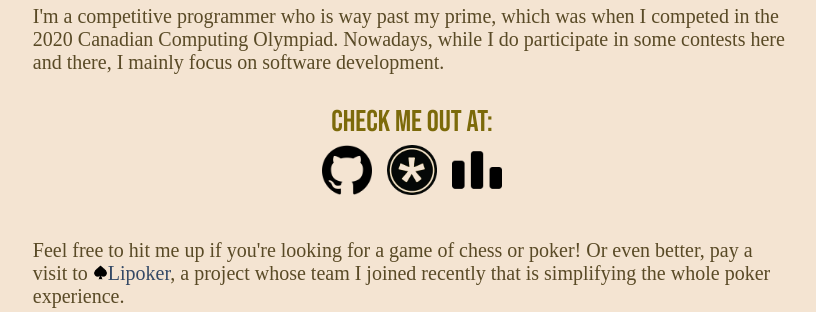
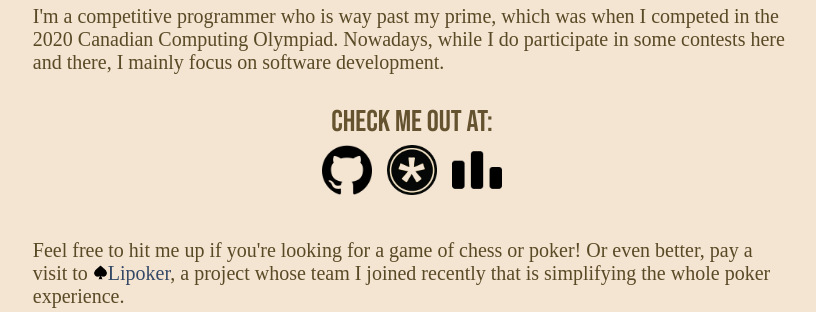
Before and after one commit to Zandew/Zandew.github.io, a PHP site: page / in a window 1280 px wide. Shown: the part 292-604 px from the top of the page, without its empty margins (228-1044 px from the left). Run offline with PHP 8.4, Linux system fonts and the light colour scheme; some web fonts are replaced.

Commit message:
Update style.css

```diff
--- a/style.css
+++ b/style.css
@@ -39,7 +39,7 @@ body {
     font-family: 'Bebas Neue';
     font-size: 30px;
     text-align: center;
-    color: #7C6A0A;
+    color: #65532F;
 }
 
 .logo {
```
